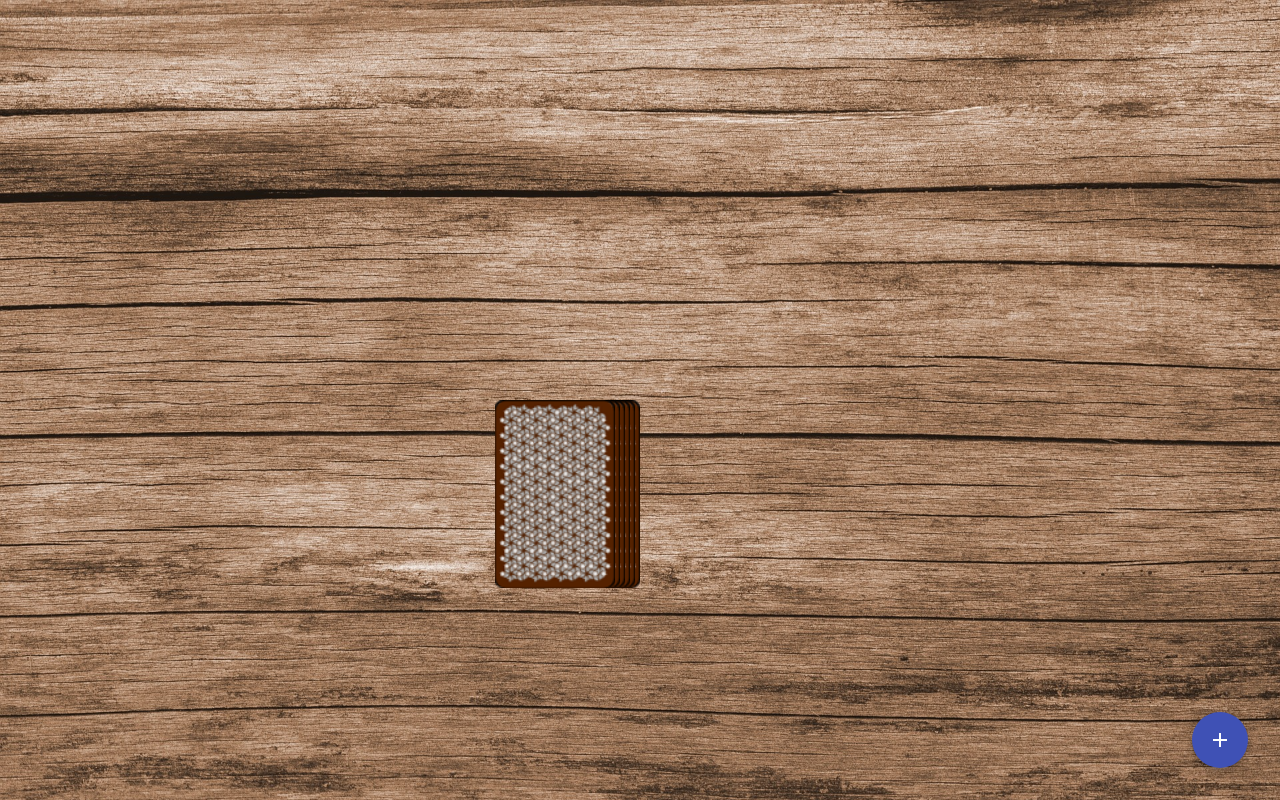
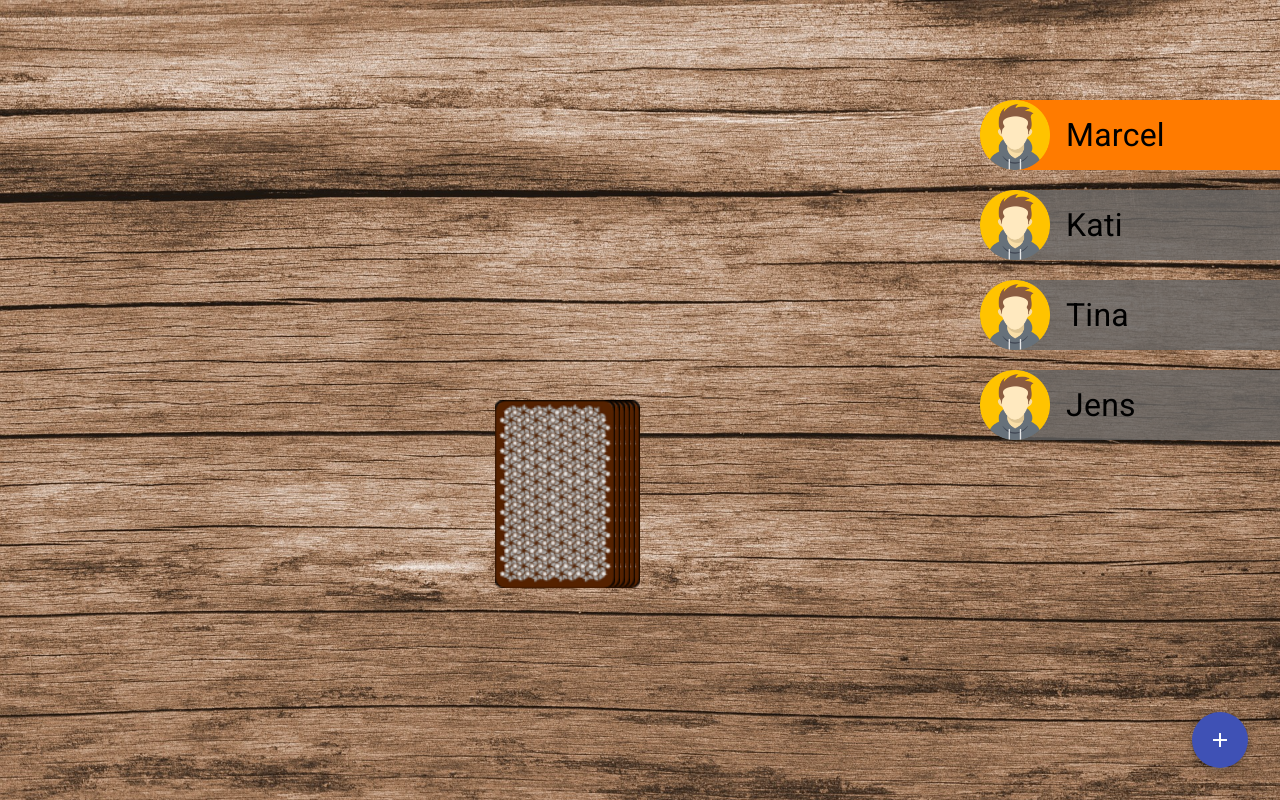
Before and after one commit to MarcelBerlin/Ring-of-Fire, an Angular app: page /game in a window 1280 px wide. Built offline with nearby package versions, Linux system fonts and the light colour scheme.

Commit message:
added active player

```diff
--- a/src/app/game/game.component.html
+++ b/src/app/game/game.component.html
@@ -1,4 +1,6 @@
-<app-player *ngFor="let player of game.players; let i = index;" [ngStyle]="{'top.px': 100 + (i * 120)}" [name]="player"
+<app-player *ngFor="let player of game.players; let i = index;" [ngStyle]="{'top.px': 100 + (i * 90)}"
+[playerActive]="i == game.currentPlayer"
+[name]="player"
     class="player-container-position"></app-player>
 
 <div class="game-field">
--- a/src/app/game/game.component.ts
+++ b/src/app/game/game.component.ts
@@ -41,7 +41,10 @@ export class GameComponent implements OnInit {
   }
 
   openDialog(): void {
-    const dialogRef = this.dialog.open(DialogAddPlayerComponent);
+    if (this.game.players.length > 3) {
+      alert('Maximal 4 Spieler können gleichzeitig spielen!');
+      return;
+    } const dialogRef = this.dialog.open(DialogAddPlayerComponent);
 
     dialogRef.afterClosed().subscribe((name: string) => {
       this.game.players.push(name);
--- a/src/app/player/player.component.html
+++ b/src/app/player/player.component.html
@@ -1,4 +1,4 @@
-<div class="player">
+<div class="player" [class.player-Active]="playerActive">
     <img src="/assets/img/profile/profile_men_1.png">
     <span>{{ name }}</span>
 </div>
--- a/src/app/player/player.component.scss
+++ b/src/app/player/player.component.scss
@@ -11,11 +11,16 @@
 
     }
 
-    background-color: lightsalmon;
+    background-color: rgb(100, 100, 100, 0.8);
     img {
-        width: 100px;
-        height: 100px;
+
+        width: 70px;
+        height: 70px;
         object-fit: cover;
 
     }
 }
+
+.player-Active {
+    background-color: rgb(255, 123, 0) !important;
+}
--- a/src/app/player/player.component.ts
+++ b/src/app/player/player.component.ts
@@ -9,6 +9,7 @@ import { Component } from '@angular/core';
 })
 export class PlayerComponent implements OnInit {
   @Input() name;
+  @Input() playerActive:boolean = false;
 
   constructor() {}
 
--- a/src/models/game.ts
+++ b/src/models/game.ts
@@ -1,5 +1,5 @@
 export class Game {
-    public players: string[] = [];
+    public players: string[] = ['Marcel', 'Kati', 'Tina', 'Jens'];
     public stack: string[] = [];
     public playedCards: string[] = [];
     public currentPlayer: number = 0;
```
